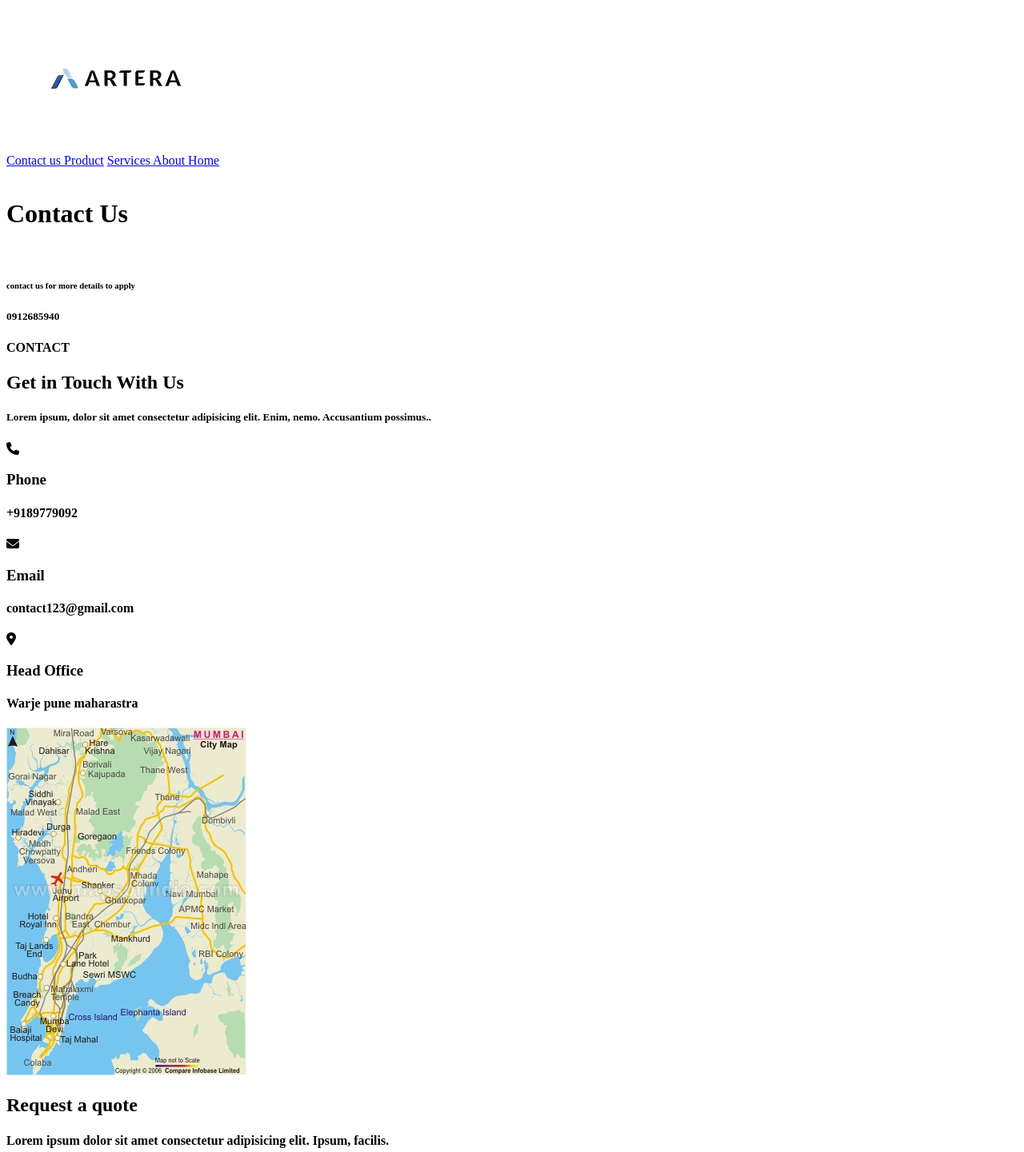
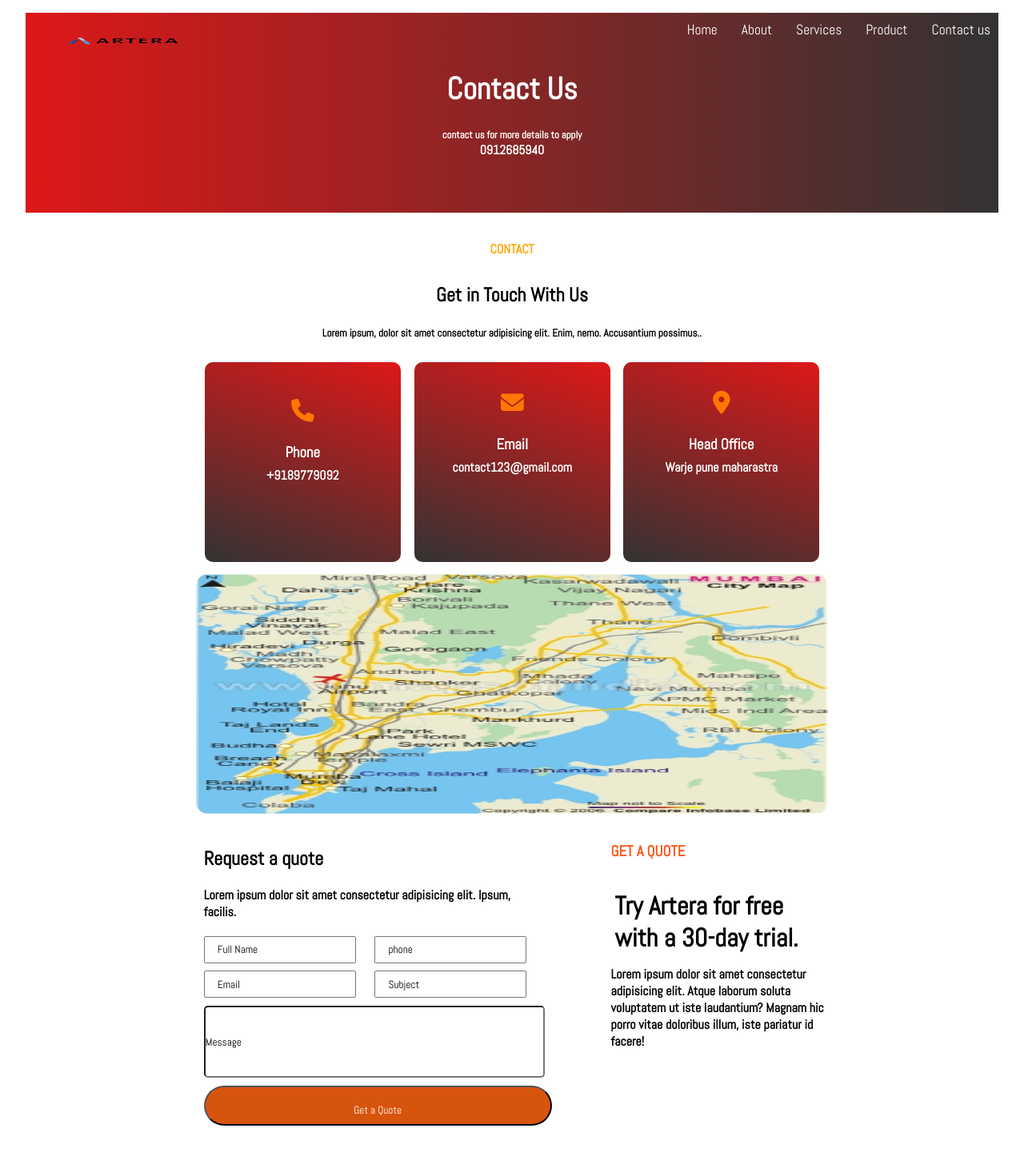
Before and after one commit to patilsushama/UiFirstTemplate, a plain HTML site: page index.html in a window 1280 px wide. Shown: the top 1441 px of the page at 80% size. Drawn offline with Linux system fonts and the light colour scheme; files whose address does not match are found by name.

Commit message:
Update index.html

```diff
--- a/index.html
+++ b/index.html
@@ -4,7 +4,7 @@
      <meta charset ="UTF-8">
      <meta name="viewport" content="width=device-width,initial-scale=1.0">
      <title>Document </title>
-     <link rel="stylesheet" href="E:\cssprogram\csspages\layout22.css">
+     <link rel="stylesheet" href="style.css">
      <link rel="stylesheet" href="https://cdnjs.cloudflare.com/ajax/libs/font-awesome/6.6.0/css/all.min.css" integrity="sha512-Kc323vGBEqzTmouAECnVceyQqyqdsSiqLQISBL29aUW4U/M7pSPA/gEUZQqv1cwx4OnYxTxve5UMg5GT6L4JJg==" crossorigin="anonymous" referrerpolicy="no-referrer" />
 </head>
 <body>
@@ -12,7 +12,7 @@
     <div class="header clearfix">
       <div class="logoandmenu">
            <div class="logo">
-              <img src="E:\cssprogram\IMAGES\artimage.png">
+              <img src="IMAGES\artimage.png">
            </div>
           <div class="menu">
              <a href="#">Contact us </a>
@@ -54,7 +54,7 @@
           </div>
       </div>
       <div class="slider">
-           <img src="E:\cssprogram\IMAGES\mapimage.png">
+           <img src="IMAGES\mapimage.png">
        </div>
         <div class="main-slider">
          <div class="sub-slider1">
```
